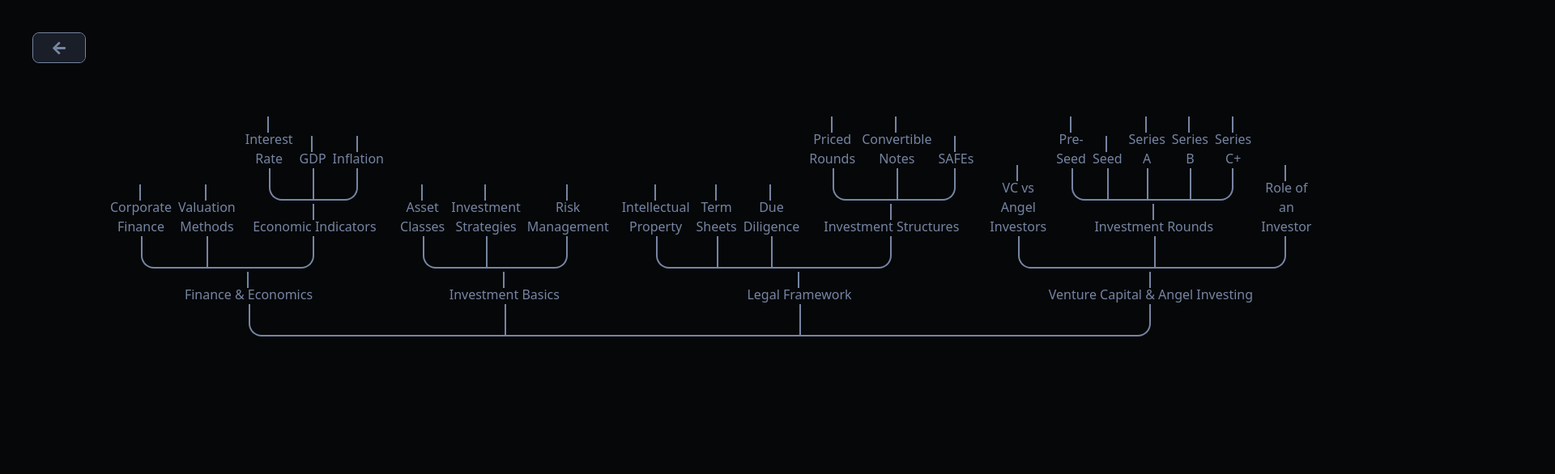
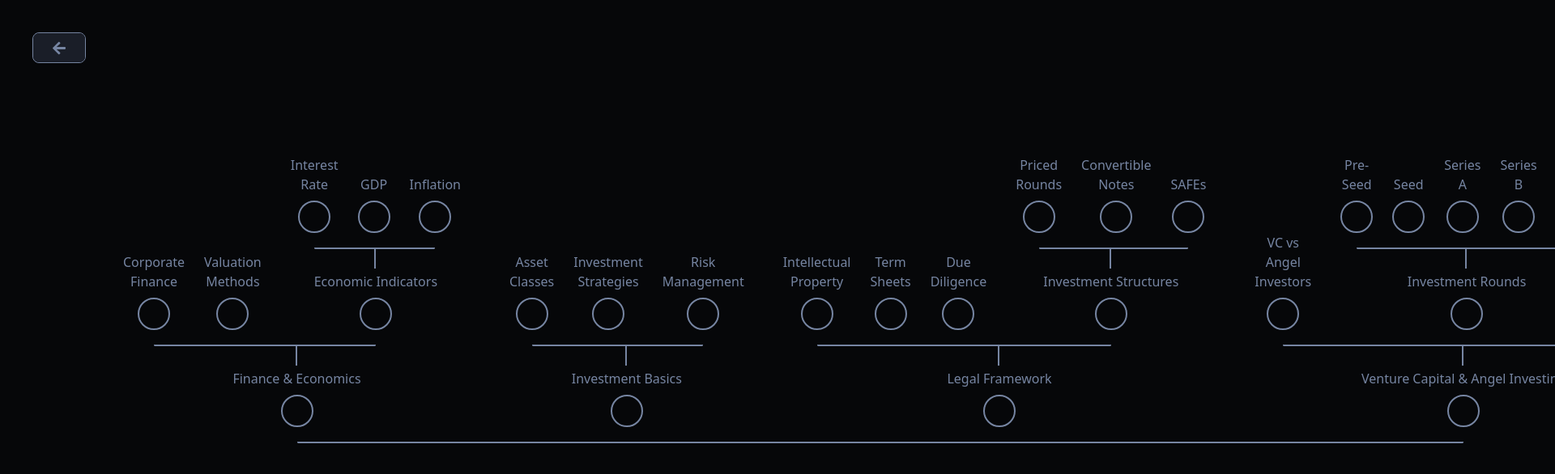
Before and after one commit to Lavryniukk/omniscent-frontend, a Next.js app: page /prototype/testPage in a window 1280 px wide. Shown: the top 586 px of the page at 81% size, 1920 px wide, since content can reach past the window. Built offline with nearby package versions, Linux system fonts and the light colour scheme.

Commit message:
Beta version of lib (do not touch under any circumstanses)

```diff
--- a/app/modules/graph/GraphTree.tsx
+++ b/app/modules/graph/GraphTree.tsx
@@ -5,10 +5,12 @@ let getAfter = (node: treenode, nodeArray: Array<treenode>, height: string) => {
   let rounded = "";
   let after: string = "";
   if (node == firstEl) {
-    rounded = " after:rounded-bl-2xl";
+    rounded = " after:rounded-bl-2xl  after:border-l-2";
+  } else {
+    rounded = "after:border-l";
   }
   if (lastEl !== node) {
-    after = `after:absolute after:right-0 ${rounded} after:border-l-2 after:h-10 after:border-b-2 after:border-accent after:w-1/2 after:bottom-0 `;
+    after = `after:absolute after:right-0 ${rounded} after:h-[${height}px] after:border-b-2 after:border-accent after:w-1/2 after:bottom-0 `;
   }
 
   return after;
@@ -24,30 +26,35 @@ let getBefore = (
   let before: string = "";
   if (node == lastEl) {
     rounded = " before:rounded-br-2xl before:border-r-2";
+  } else {
+    rounded = "before:border-r";
   }
   if (firstEl !== node) {
-    before = `before:absolute before:left-0 ${rounded} before:border-b-2 before:h-10 before:border-accent before:w-1/2 before:bottom-0 `;
+    before = `before:absolute before:left-0 ${rounded}  before:h-[${height}px] before:border-b-2  before:border-accent before:w-1/2 before:bottom-0 `;
   }
 
   return before;
 };
 let GraphTree = ({ treeObjectArray }: { treeObjectArray: Array<treenode> }) => {
-  let heightOfSpacing = "12";
+  let heightOfSpacing = "20";
   let generateTreeGraph = (tree: Array<treenode>) => {
     let result = tree.map((node) => {
       let arrowTopAfter =
-        "after:absolute after:right-1/2 after:-top-4  after:bg-accent after:h-5 after:w-0.5";
+        "after:absolute after:right-1/2 after:-top-5  after:bg-accent after:h-6 after:w-0.5";
       let after = getAfter(node, tree, heightOfSpacing);
       let before = getBefore(node, tree, heightOfSpacing);
       return node.children ? (
         <ul
           key={node.id}
-          className={`w-fit  ${after} ${before} p-1 flex-col-reverse pb-10 flex relative text-center text-accent`}
+          className={`w-fit ${after} ${before} p-3 flex-col-reverse pb-5 flex relative text-center text-accent`}
         >
-          <div
-            className={` w-full mx-auto mt-5 relative text-center ${arrowTopAfter}`}
-          >
+          <div className={` w-full mx-auto pt-2 mt-5 relative text-center `}>
             {node.name}
+            <div
+              className={`w-10 aspect-square mt-2 rounded-full ${
+                node.children.length ? arrowTopAfter : ""
+              } border-2 mx-auto border-accent`}
+            />
           </div>
           <div className="flex flex-row h-fit w-fit">
             {generateTreeGraph(node.children)}
```
